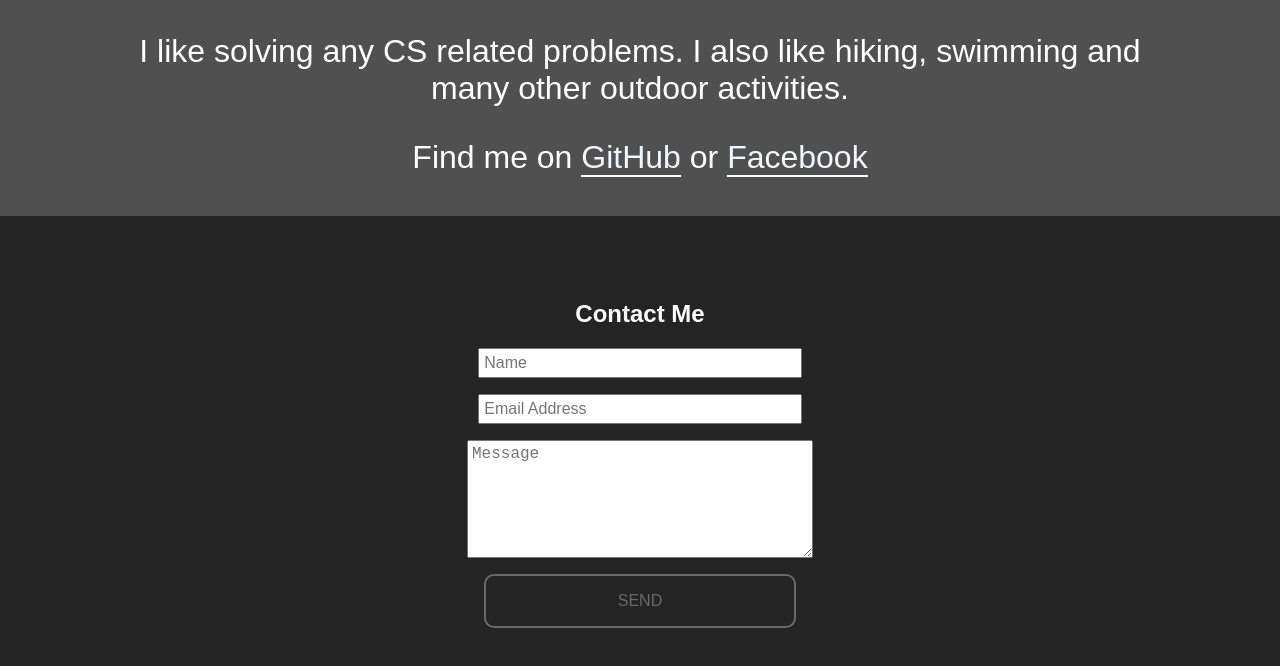
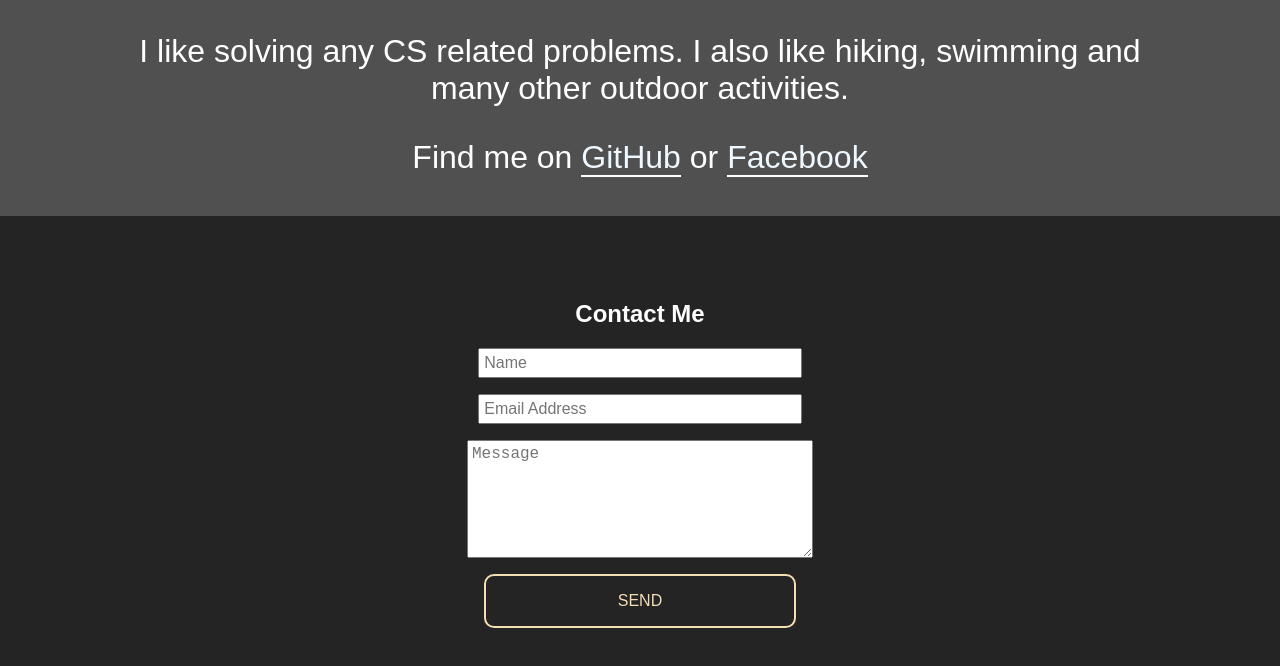
Before and after one commit to tnleang/myPortfolio, a plain HTML site: page index.html in a window 1280 px wide. In both pictures the pointer is over the input "SEND". Shown: the part 1149-1815 px from the top of the page. Drawn offline with Linux system fonts and the light colour scheme.

Commit message:
submit button change

```diff
--- a/styles.css
+++ b/styles.css
@@ -156,8 +156,8 @@ a {
 }
 
 .contact-form-submit:hover {
-	color: dimgray;
-	border: 2px solid dimgray;
+	color: wheat;;
+	border: 2px solid wheat;
 }
 
 .profile {
```
